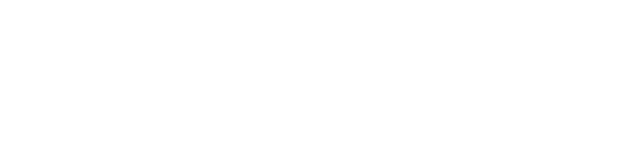
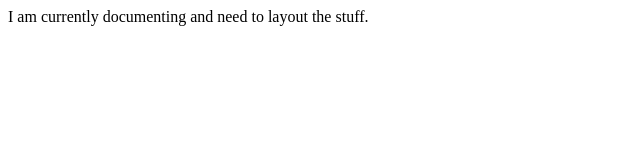
Before and after one commit to nikhilkuyya/nikhilkuyya.web-basics-workspace.github.io, a website: page docs/index.html in a window 1280 px wide. Shown: the whole page, without its empty margins (0-640 px from the left). Drawn offline with Linux system fonts and the light colour scheme.

Commit message:
"update : add docs to share work"

```diff
--- a/index.html
+++ b/docs/index.html
@@ -7,6 +7,6 @@
     <title>Web Basics Workspace</title>
 </head>
 <body>
-
+    I am currently documenting and need to layout the stuff.
 </body>
 </html>
```
